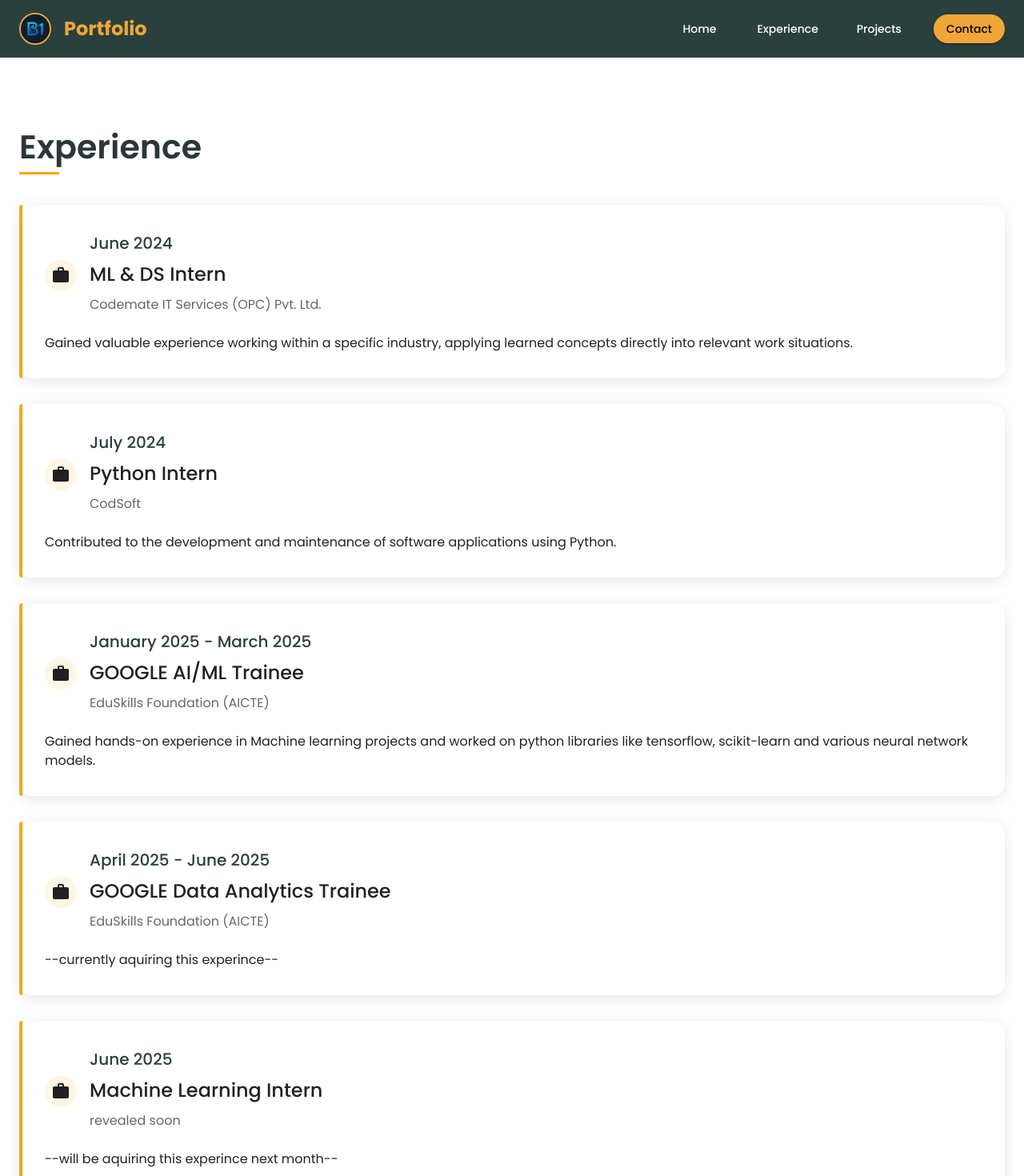
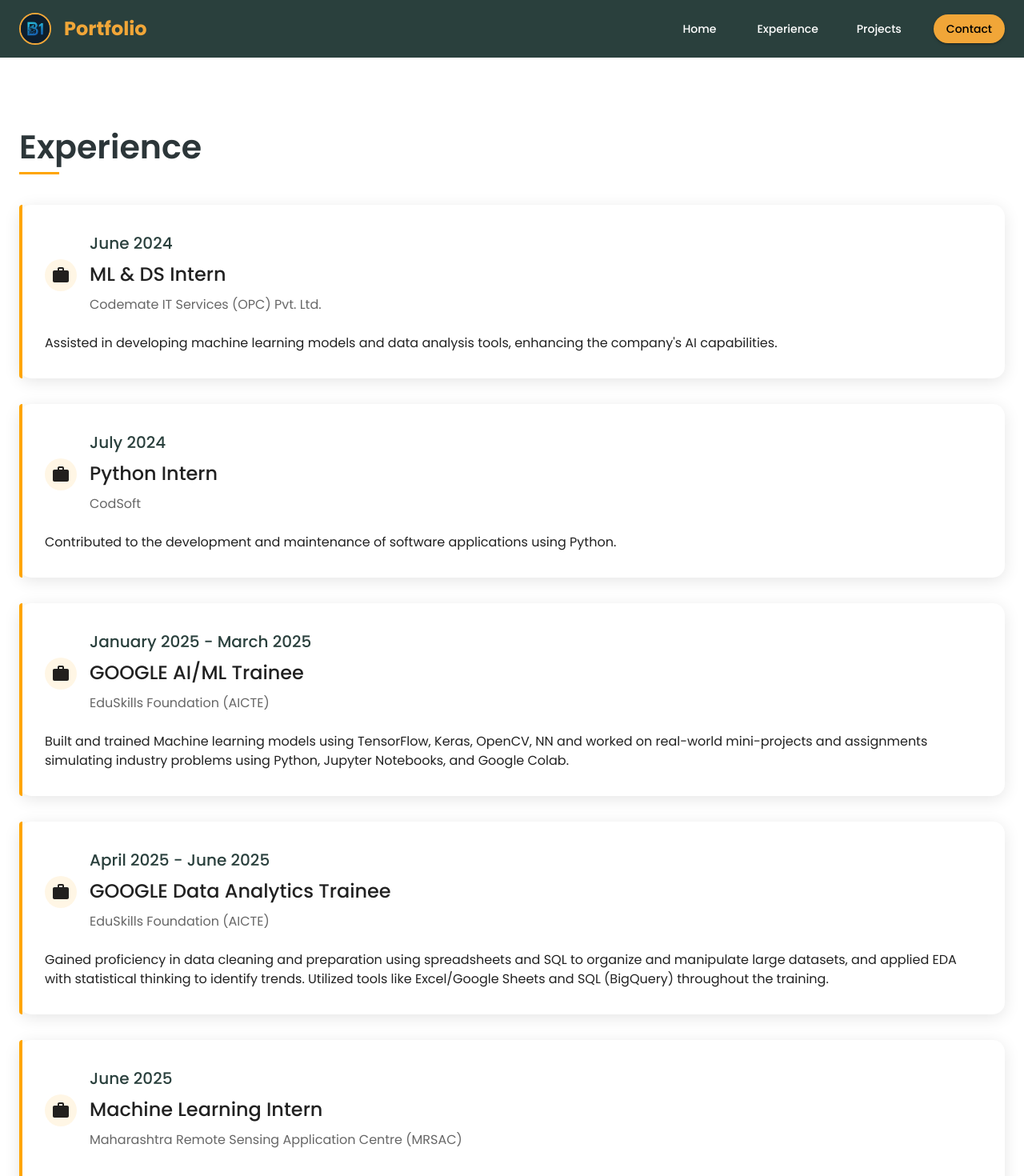
Before and after one commit to Bhuvan-Patil-24/portfolio-frontend, a React (Create React App) app: page /experience in a window 1280 px wide. Shown: the top 1470 px of the page at 80% size. Built offline with nearby package versions, Linux system fonts and the light colour scheme.

Commit message:
updated experince

```diff
--- a/src/pages/Experience.jsx
+++ b/src/pages/Experience.jsx
@@ -54,7 +54,7 @@ const experiences = [
     date: 'June 2024',
     title: 'ML & DS Intern',
     company: 'Codemate IT Services (OPC) Pvt. Ltd.',
-    description: 'Gained valuable experience working within a specific industry, applying learned concepts directly into relevant work situations.',
+    description: 'Assisted in developing machine learning models and data analysis tools, enhancing the company\'s AI capabilities.',
     icon: <WorkIcon />,
   },
   {
@@ -68,21 +68,21 @@ const experiences = [
     date: 'January 2025 - March 2025',
     title: 'GOOGLE AI/ML Trainee',
     company: 'EduSkills Foundation (AICTE)',
-    description: 'Gained hands-on experience in Machine learning projects and worked on python libraries like tensorflow, scikit-learn and various neural network models.',
+    description: 'Built and trained Machine learning models using TensorFlow, Keras, OpenCV, NN and worked on real-world mini-projects and assignments simulating industry problems using Python, Jupyter Notebooks, and Google Colab.',
     icon: <WorkIcon />,
   },
   {
     date: 'April 2025 - June 2025',
     title: 'GOOGLE Data Analytics Trainee',
     company: 'EduSkills Foundation (AICTE)',
-    description: '--currently aquiring this experince--',
+    description: 'Gained proficiency in data cleaning and preparation using spreadsheets and SQL to organize and manipulate large datasets, and applied EDA with statistical thinking to identify trends. Utilized tools like Excel/Google Sheets and SQL (BigQuery) throughout the training.',
     icon: <WorkIcon />,
   },
   {
     date: 'June 2025',
     title: 'Machine Learning Intern',
-    company: 'revealed soon',
-    description: '--will be aquiring this experince next month--',
+    company: 'Maharashtra Remote Sensing Application Centre (MRSAC)',
+    description: '',
     icon: <WorkIcon />,
   },
 ];
```
